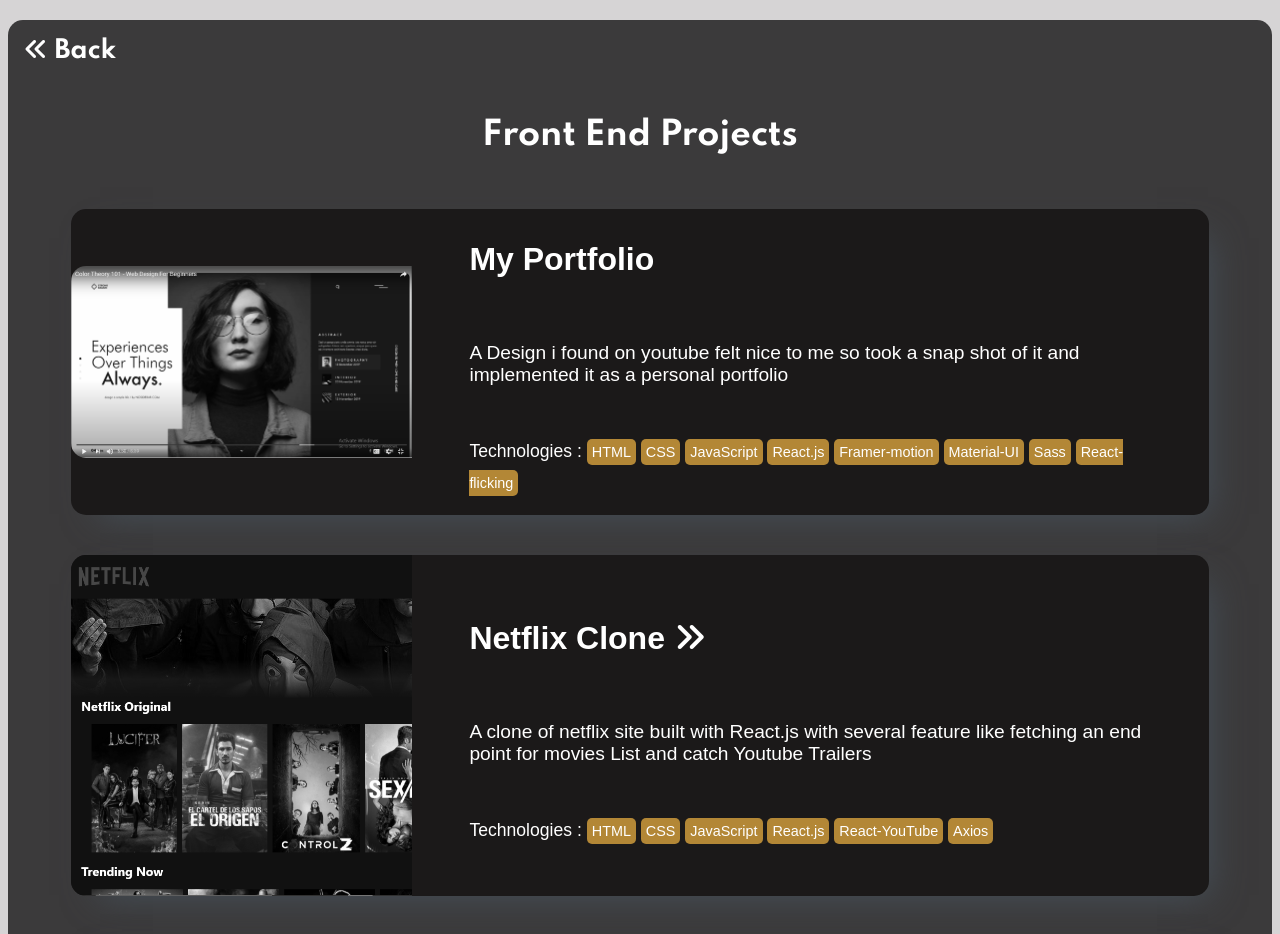
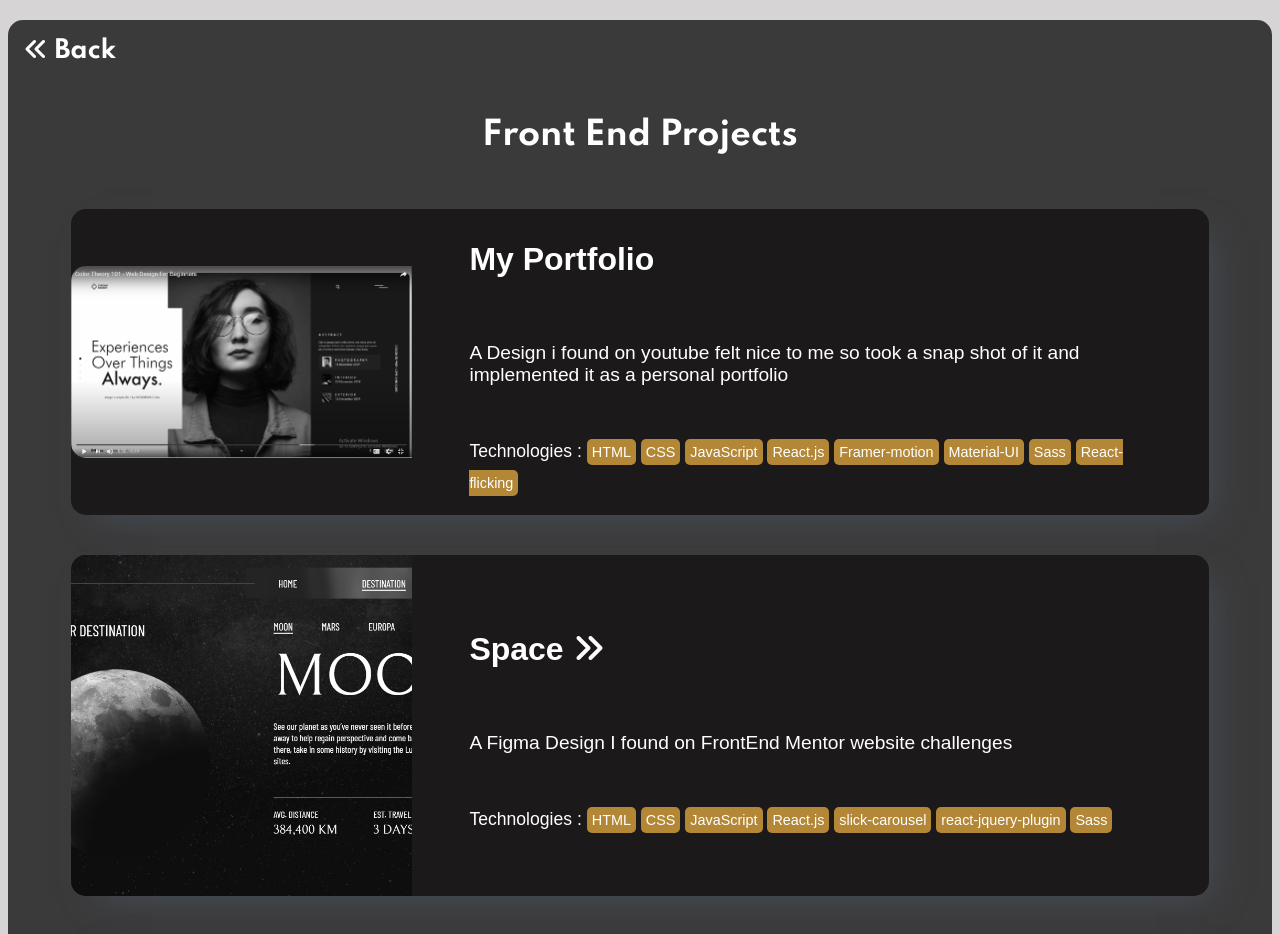
Before and after one commit to mohamed67-67/portfolio, a React (Create React App) app: page /front in a window 1280 px wide. Shown: the top 934 px of the page. Built offline with nearby package versions, Linux system fonts and the light colour scheme.

Commit message:
space project

```diff
--- a/src/Sass/index.scss
+++ b/src/Sass/index.scss
@@ -247,6 +247,9 @@
         width: fit-content;
         // margin-left: 2vw;
         padding: 2vh;
+        position: sticky;
+        top: 0;
+        z-index: 15;
     }
 
     @keyframes arrow {
--- a/src/components/Flicking.js
+++ b/src/components/Flicking.js
@@ -108,6 +108,7 @@
             })
         })
 
+
     })
 
     // console.log(theFlek.current.currentPanel); activeIndex
--- a/src/components/FrontProjects.js
+++ b/src/components/FrontProjects.js
@@ -35,6 +35,17 @@
                     <p>Technologies : <span>HTML</span> <span>CSS</span> <span>JavaScript</span> <span>React.js</span> <span>Framer-motion</span> <span>Material-UI</span> <span>Sass</span> <span>React-flicking</span></p>
                 </div>
             </CardActionArea>
+
+            <a target='_blank' rel="noreferrer" href='https://condescending-clarke-f5d8b7.netlify.app/'>
+                <CardActionArea className="internal">
+                    <img src="/photos/space.png" alt="" />
+                    <div className="det">
+                        <h3>Space <i className="fas fa-angle-double-right"></i></h3>
+                        <h5>A Figma Design I found on FrontEnd Mentor website challenges </h5>
+                        <p>Technologies : <span>HTML</span> <span>CSS</span> <span>JavaScript</span> <span>React.js</span> <span>slick-carousel</span> <span>react-jquery-plugin</span> <span>Sass</span></p>
+                    </div>
+                </CardActionArea>
+            </a>
 
             <a target='_blank' rel="noreferrer" href='https://netflix-clonefirst.netlify.app/'>
                 <CardActionArea className="internal">
--- a/src/components/MernProjects.js
+++ b/src/components/MernProjects.js
@@ -42,7 +42,7 @@
                 <CardActionArea className="internal">
                     <img src="/photos/mern.png" alt="" />
                     <div className="det">
-                        <h3>Simple CRUD Application <i className="fas fa-angle-double-right"></i></h3>
+                        <h3>CRUD Application <i className="fas fa-angle-double-right"></i></h3>
                         <h5>After learning the basics of node.js I needed an application to implement despite it is a simple 'Create Read Update Delete' app but it helped me understanding the connection between front-end and back-end as well as node core concepts under the hood like event loop plus mongo.DB</h5>
                         <p>Technologies : <span>HTML</span> <span>CSS</span> <span>JavaScript</span> <span>React.js</span> <span>Redux</span> <span>Material-UI</span> <span>node.js</span> <span>express</span> <span>mongo.DB</span> <span>JWT</span></p>
                     </div>
--- a/src/index.css
+++ b/src/index.css
@@ -801,6 +801,9 @@
 .projects h2 {
   width: fit-content;
   padding: 2vh;
+  position: sticky;
+  top: 0;
+  z-index: 15;
 }
 
 @keyframes arrow {
```
Also changed, not shown: public/photos/space.png (added), 11 other files (tests, documents, lock files or other folders).
